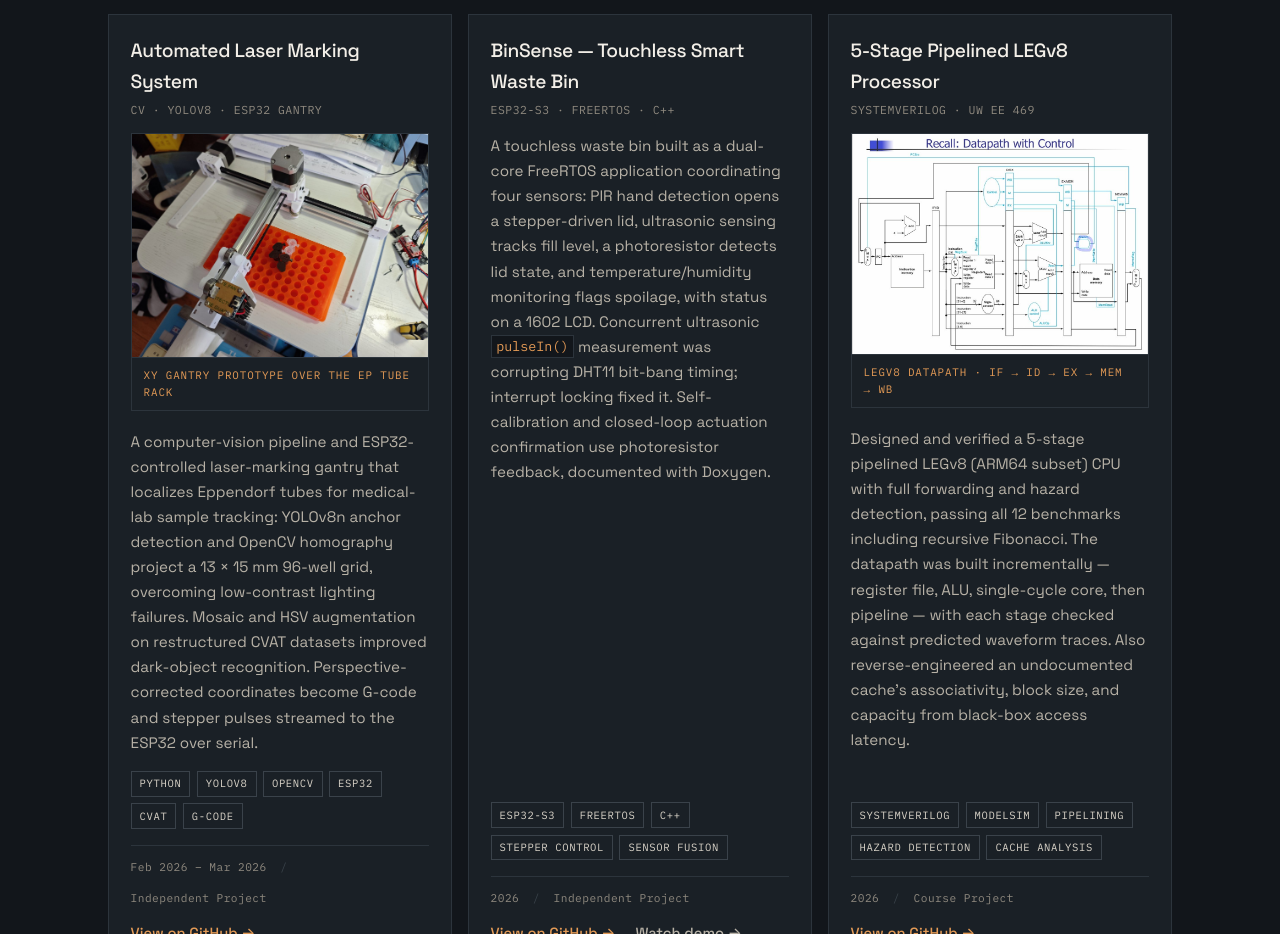
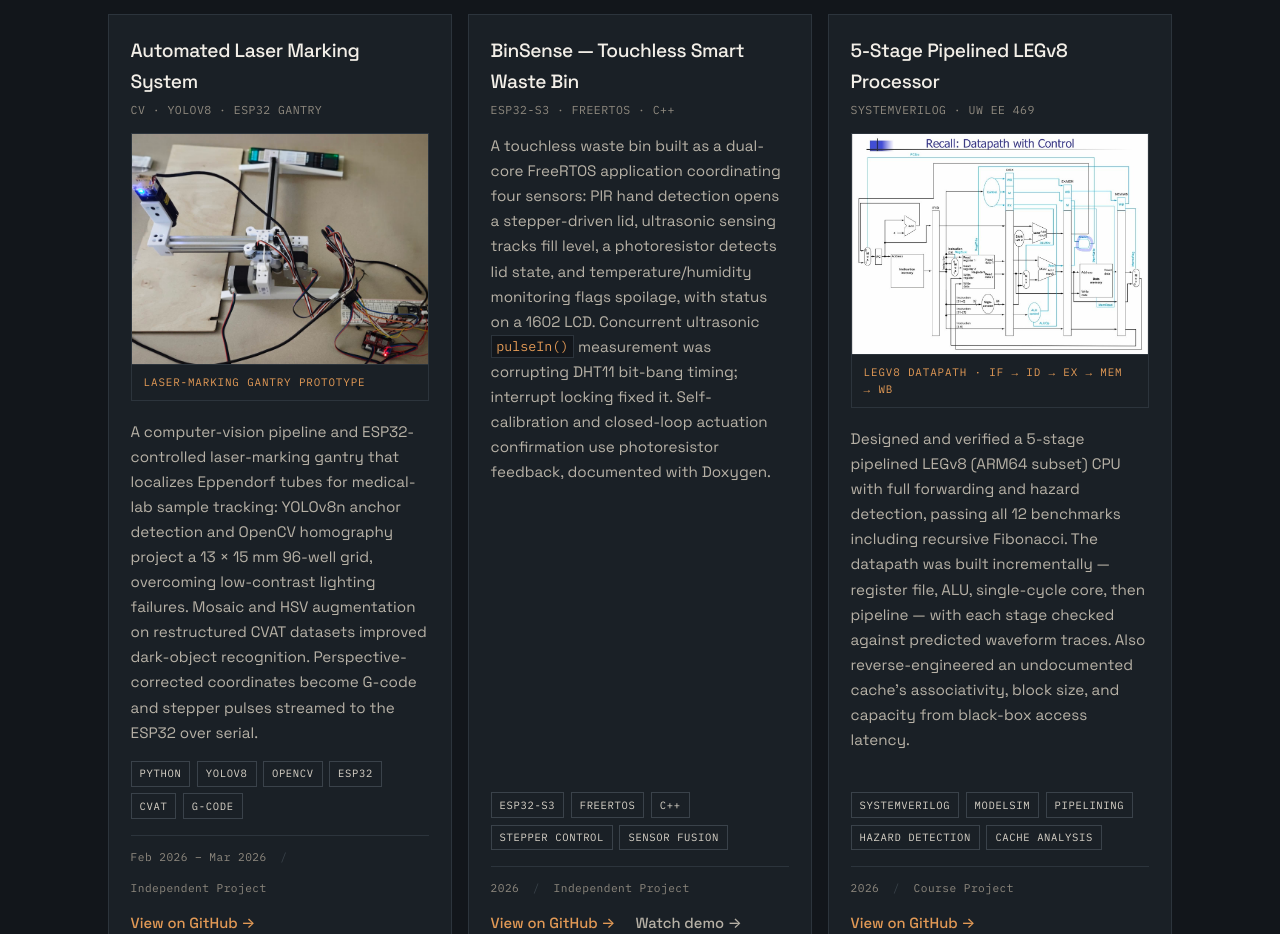
Before and after one commit to franklinfucab-bit/portfolio, a plain HTML site: page index.html in a window 1280 px wide. Shown: the part 5660-6594 px from the top of the page. Drawn offline with Linux system fonts and the light colour scheme; a web font is replaced by a local one.

Commit message:
Replace the laser-marker photo with the benchtop gantry shot.
The independent project card now shows the newer gantry, laser module, and wiring instead of the older tube-rack photo.

Co-authored-by: franklinfucab-bit <franklinfucab-bit@users.noreply.github.com>

```diff
--- a/index.html
+++ b/index.html
@@ -331,8 +331,8 @@
                         <p class="project-subtitle" data-zh="CV · YOLOv8 · ESP32 龙门">CV &middot; YOLOv8 &middot; ESP32 Gantry</p>
                     </div>
                     <div class="project-poster">
-                        <img class="poster-image" src="ep_tube_marker.jpg" alt="XY belt-driven gantry over an orange 96-well EP tube rack with stepper motors and laser head" data-zh-alt="橙色 96 孔 EP 管架上方的 XY 皮带龙门，带步进电机和激光头" loading="lazy">
-                        <span class="poster-label" data-zh="EP 管架上方的 XY 龙门原型">XY gantry prototype over the EP tube rack</span>
+                        <img class="poster-image" src="laser_gantry.jpg" alt="Benchtop laser-marking gantry with a laser module, stepper motors, and a breadboard of wiring" data-zh-alt="工作台上的激光打标龙门，带激光模块、步进电机和面包板接线" loading="lazy">
+                        <span class="poster-label" data-zh="激光打标龙门原型">Laser-marking gantry prototype</span>
                     </div>
                     <p class="project-description" data-zh="一套计算机视觉流程和由 ESP32 控制的激光打标龙门，用于定位 Eppendorf 管、服务医学实验室样本追踪：YOLOv8n 锚点检测和 OpenCV 单应性投影出 13×15 mm 的 96 孔网格，以克服低对比度光照失败。在重组后的 CVAT 数据集上使用 Mosaic 和 HSV 增强，改善了暗目标识别。透视校正后的坐标被转换成 G-code 和步进脉冲，经串口发给 ESP32。">
                         A computer-vision pipeline and ESP32-controlled laser-marking gantry that localizes Eppendorf tubes for medical-lab sample tracking: YOLOv8n anchor detection and OpenCV homography project a 13&nbsp;&times;&nbsp;15&nbsp;mm 96-well grid, overcoming low-contrast lighting failures.
```
Also changed, not shown: ep_tube_marker.jpg (deleted), laser_gantry.jpg (added).
